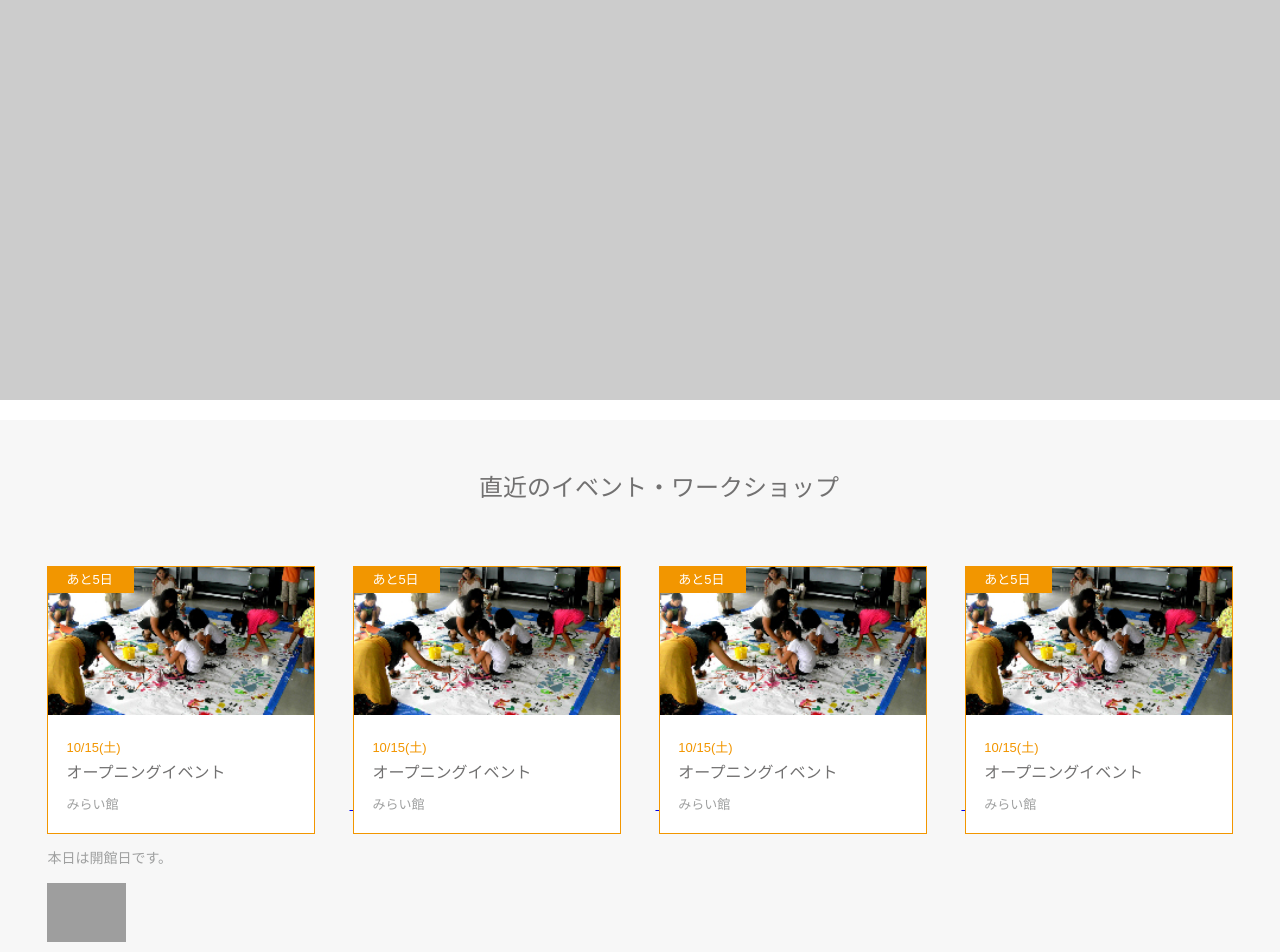
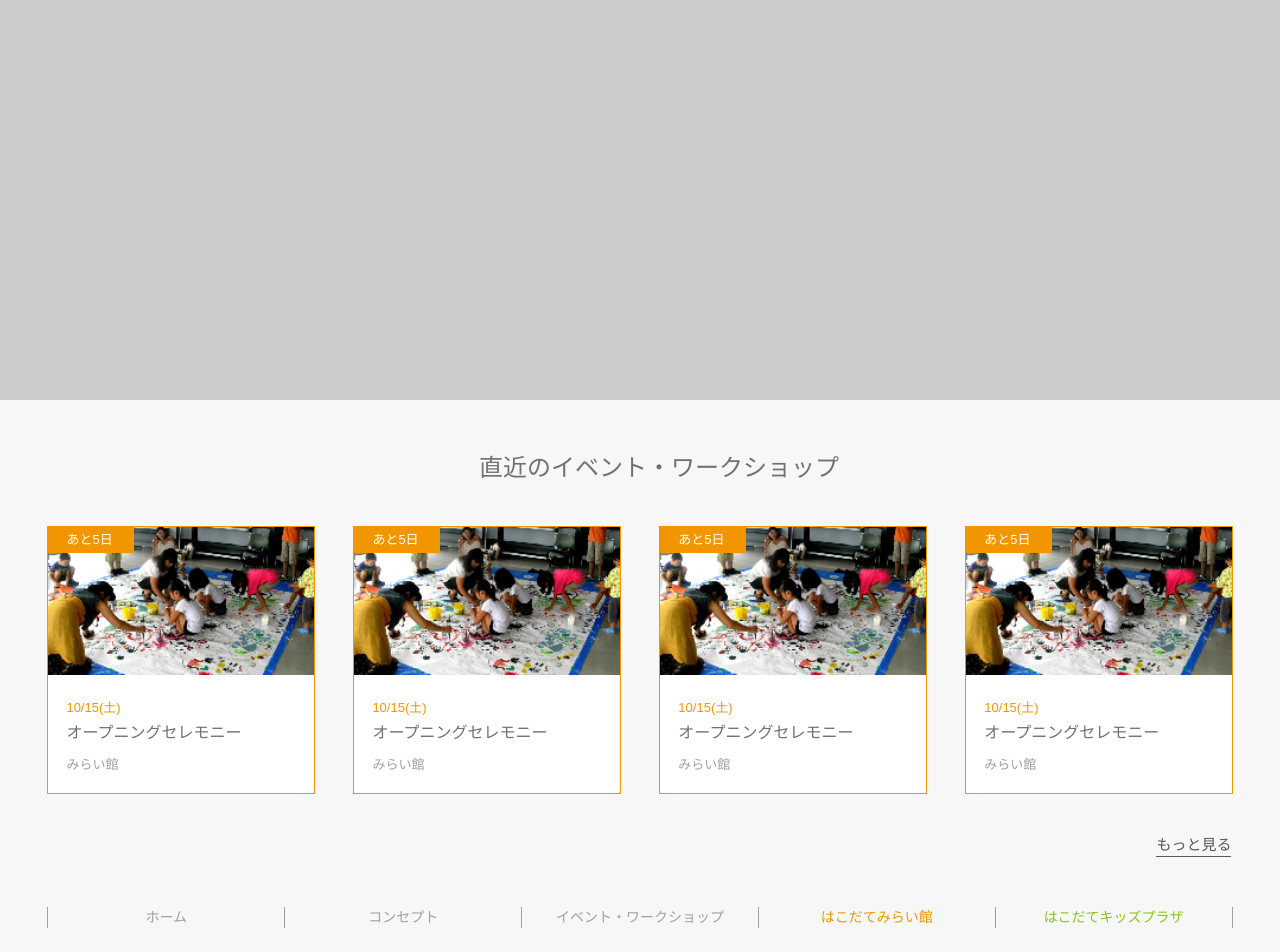
Before and after one commit to YngLab/Msite, a PHP site: page /html/index.html in a window 1280 px wide. Shown: the top 952 px of the page. Run offline with PHP 8.4, Linux system fonts and the light colour scheme; some libraries are stand-ins or nearby versions; grey boxes are pictures that could not be loaded.

Commit message:
gNavの実装、その他微調整
gNavとか「もっと見る」ボタンの実装

```diff
--- a/css/_setting.scss
+++ b/css/_setting.scss
@@ -15,6 +15,7 @@ $g__fontSize: 14px;
 $g__bgc: #f7f7f7;
 $g__fontColor: #9FA0A0;
 $dark__fontColor: #727171;
+$link__fontColor: #595757;
 
 $g__color-kids: #8DC21F;
 $g__color-future: #F29600;
--- a/css/base/_util.scss
+++ b/css/base/_util.scss
@@ -31,9 +31,32 @@ h3{
 
 .caption{
   font-size: $cap__fontSize;
-  font-weight: 300;
+  font-weight: 200;
   @include smallW;
   @media #{$small} {
     font-size: $h2__fontSize * .75;
   }
 }
+
+.futureColor{
+  color: $g__color-future;
+}
+
+.kidsColor{
+  color: $g__color-kids;
+}
+
+li{
+  list-style: none;
+}
+
+a{
+  text-decoration: none;
+}
+
+.linkText{
+  font-size: 15px;
+  color: $link__fontColor;
+  border-bottom: solid 1px $link__fontColor;
+  font-weight: 500;
+}
--- a/css/layout/_main.scss
+++ b/css/layout/_main.scss
@@ -1,3 +1,5 @@
+//We cannot type Japanese, maybe using japanese make error.
+
 .instaPic{
   background-color: #CCCCCC;//sample
   height: 400px;
@@ -17,6 +19,7 @@
   margin-right: -3.2%;
   .topcap{
     text-align: center;
+    margin: 0; //If there is not this margin, created margin, why??
   }
   .latestBox_future{
     background-color: $boxcolor;
@@ -60,5 +63,23 @@
       }
     }
   }
+  .moreview{
+    margin: 40px 3.2% 50px auto;
+    width: 75px;
+  }
+}
 
+.gNav{
+  border-right: solid 1px $g__fontColor;
+  margin: 0px -1px 40px 0;
+  width: 100%;
+  color: $g__fontColor;
+  @include clearfix;
+  .gNavli{
+    float: left;
+    width: 20%;
+    text-align: center;
+    border-left: solid 1px $g__fontColor;
+    font-weight: 400;
+  }
 }
--- a/css/style.css
+++ b/css/style.css
@@ -628,7 +628,7 @@ h3 {
 /* line 32, base/_util.scss */
 .caption {
   font-size: 13px;
-  font-weight: 300;
+  font-weight: 200;
 }
 @media screen and (max-width: 768px) {
   /* line 32, base/_util.scss */
@@ -643,34 +643,63 @@ h3 {
   }
 }
 
+/* line 41, base/_util.scss */
+.futureColor {
+  color: #F29600;
+}
+
+/* line 45, base/_util.scss */
+.kidsColor {
+  color: #8DC21F;
+}
+
+/* line 49, base/_util.scss */
+li {
+  list-style: none;
+}
+
+/* line 53, base/_util.scss */
+a {
+  text-decoration: none;
+}
+
+/* line 57, base/_util.scss */
+.linkText {
+  font-size: 15px;
+  color: #595757;
+  border-bottom: solid 1px #595757;
+  font-weight: 500;
+}
+
 /* layout */
-/* line 1, layout/_main.scss */
+/* line 3, layout/_main.scss */
 .instaPic {
   background-color: #CCCCCC;
   height: 400px;
   width: 100%;
 }
 
-/* line 7, layout/_main.scss */
+/* line 9, layout/_main.scss */
 .wrap {
   margin: 0 auto;
   width: 92.5925%;
 }
 
-/* line 12, layout/_main.scss */
+/* line 14, layout/_main.scss */
 .bgcolor {
   background-color: #f7f7f7;
 }
 
-/* line 16, layout/_main.scss */
+/* line 18, layout/_main.scss */
 .latestEvent {
   margin-right: -3.2%;
 }
-/* line 18, layout/_main.scss */
+/* line 20, layout/_main.scss */
 .latestEvent .topcap {
   text-align: center;
+  margin: 0;
 }
-/* line 21, layout/_main.scss */
+/* line 24, layout/_main.scss */
 .latestEvent .latestBox_future {
   background-color: #ffffff;
   width: 400px;
@@ -680,7 +709,7 @@ h3 {
   display: inline-block;
   position: relative;
 }
-/* line 29, layout/_main.scss */
+/* line 32, layout/_main.scss */
 .latestEvent .latestBox_future .remaindays_future {
   background-color: #F29600;
   width: 86px;
@@ -689,36 +718,63 @@ h3 {
   top: 0px;
   left: 0px;
 }
-/* line 36, layout/_main.scss */
+/* line 39, layout/_main.scss */
 .latestEvent .latestBox_future .remaindays_future .caption {
   color: #ffffff;
   z-index: 10;
   padding: 3px 0 0 18px;
 }
-/* line 42, layout/_main.scss */
+/* line 45, layout/_main.scss */
 .latestEvent .latestBox_future img {
   width: 100%;
   height: 55.7522%;
 }
-/* line 46, layout/_main.scss */
+/* line 49, layout/_main.scss */
 .latestEvent .latestBox_future .eventText {
   margin-left: 18px;
 }
-/* line 48, layout/_main.scss */
+/* line 51, layout/_main.scss */
 .latestEvent .latestBox_future .eventText .eventsch_future {
   margin: 23px 0 0 0;
   color: #F29600;
 }
-/* line 52, layout/_main.scss */
+/* line 55, layout/_main.scss */
 .latestEvent .latestBox_future .eventText .eventtitle_future {
   font-size: 16px;
   margin: 3px 0 0 0;
   color: #727171;
 }
-/* line 57, layout/_main.scss */
+/* line 60, layout/_main.scss */
 .latestEvent .latestBox_future .eventText .eventplace_future {
   margin: 10px 0 0 0;
   color: #9FA0A0;
+}
+/* line 66, layout/_main.scss */
+.latestEvent .moreview {
+  margin: 40px 3.2% 50px auto;
+  width: 75px;
+}
+
+/* line 72, layout/_main.scss */
+.gNav {
+  border-right: solid 1px #9FA0A0;
+  margin: 0px -1px 40px 0;
+  width: 100%;
+  color: #9FA0A0;
+}
+/* line 66, _setting.scss */
+.gNav:after {
+  clear: both;
+  content: "";
+  display: block;
+}
+/* line 78, layout/_main.scss */
+.gNav .gNavli {
+  float: left;
+  width: 20%;
+  text-align: center;
+  border-left: solid 1px #9FA0A0;
+  font-weight: 400;
 }
 
 /* module */
--- a/html/index.html
+++ b/html/index.html
@@ -1,6 +1,4 @@
 <!--
-  testで少し変更
-  もう一度test
   画像はUPされたPDFから直接コピペしました。
   画像の体裁は規約になかったので、とりあえずサイズが小さくなりやすいjpgにしました。
   リンクは全てダミーです。当たり前ですが。
@@ -38,7 +36,7 @@
               10/15(土)
             </p>
             <p class = "eventtitle_future">
-            オープニングイベント
+              オープニングセレモニー
             </p>
             <p class = "eventplace_future caption">
               みらい館
@@ -59,7 +57,7 @@
               10/15(土)
             </p>
             <p class = "eventtitle_future">
-            オープニングイベント
+              オープニングセレモニー
             </p>
             <p class = "eventplace_future caption">
               みらい館
@@ -80,7 +78,7 @@
               10/15(土)
             </p>
             <p class = "eventtitle_future">
-            オープニングイベント
+              オープニングセレモニー
             </p>
             <p class = "eventplace_future caption">
               みらい館
@@ -101,7 +99,7 @@
               10/15(土)
             </p>
             <p class = "eventtitle_future">
-            オープニングイベント
+              オープニングセレモニー
             </p>
             <p class = "eventplace_future caption">
               みらい館
@@ -109,11 +107,32 @@
           </div>
         </div>
       </a>
+      <a href="http://hakodate-miraiproject.jp/">
+        <p class = "linkText moreview">
+          もっと見る
+        </p>
+    </div><!-- ここまでがlatestEvent -->
       <!-- やり方全くわからなかったので存在しない画像をpx指定して無理やり配置しようとすることで誤魔化してます。
            恐らく仕様上画像と日付と施設情報を自動取得して配置するのでしょうが、これ多分サーバー要りますよね？
            あと左上にスペース確保した上でテキスト置くのってどないするんや・・・。
        -->
-    </p>
+    <div class = "gNav clearfix">
+      <li class = "gNavli">
+        ホーム
+      </li>
+      <li class = "gNavli">
+        コンセプト
+      </li>
+      <li class = "gNavli">
+        イベント・ワークショップ
+      </li>
+      <li class = "gNavli futureColor">
+        はこだてみらい館
+      </li>
+      <li class = "gNavli kidsColor">
+        はこだてキッズプラザ
+      </li>
+    </div>
     <p>本日は開館日です。</p>
     <p>
       <a href="http://hakodate-miraiproject.jp/">
```
Also changed, not shown: 1 other file. Lines whose indentation alone changed are shown as unchanged.
